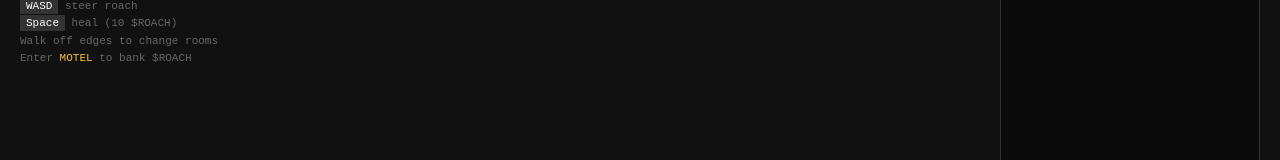
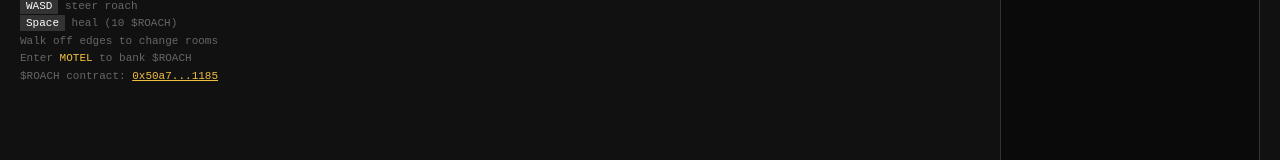
Before and after one commit to zherring/roach-survivor, a website with bundled scripts: page client/index.html in a window 1280 px wide. Shown: the part 547-707 px from the top of the page. Built offline with nearby package versions, Linux system fonts and the light colour scheme; no server answers; files whose address does not match are found by name.

Commit message:
roach contracts

```diff
--- a/client/index.html
+++ b/client/index.html
@@ -1632,6 +1632,7 @@
         <kbd>Space</kbd> heal (10 $ROACH)<br>
         Walk off edges to change rooms<br>
         Enter <span style="color:#f0c040">MOTEL</span> to bank $ROACH
+        $ROACH contract: <a href="https://basescan.org/address/0x50a76c4f4b518dfaab06261f081b6b3106271185" target="_blank" style="color:#f0c040">0x50a7...1185</a>
       </div>
     </div>
 
```
